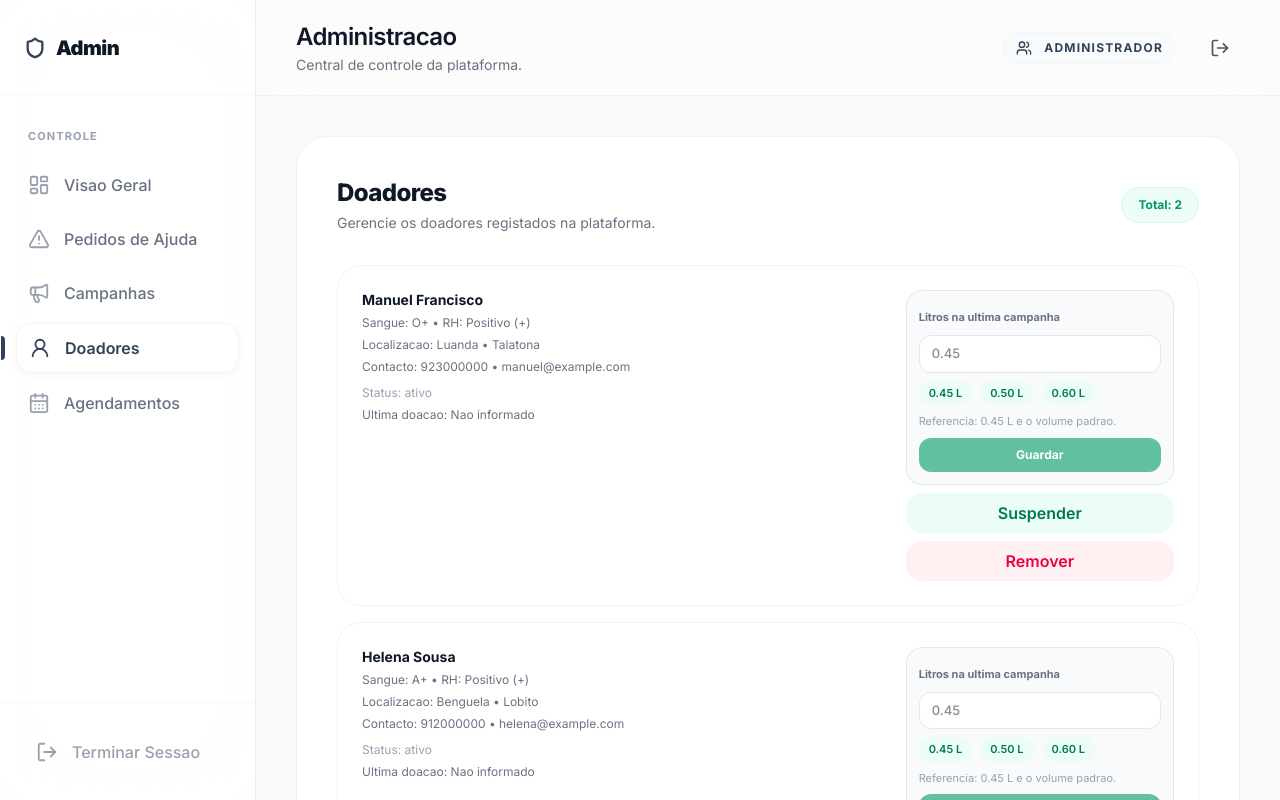
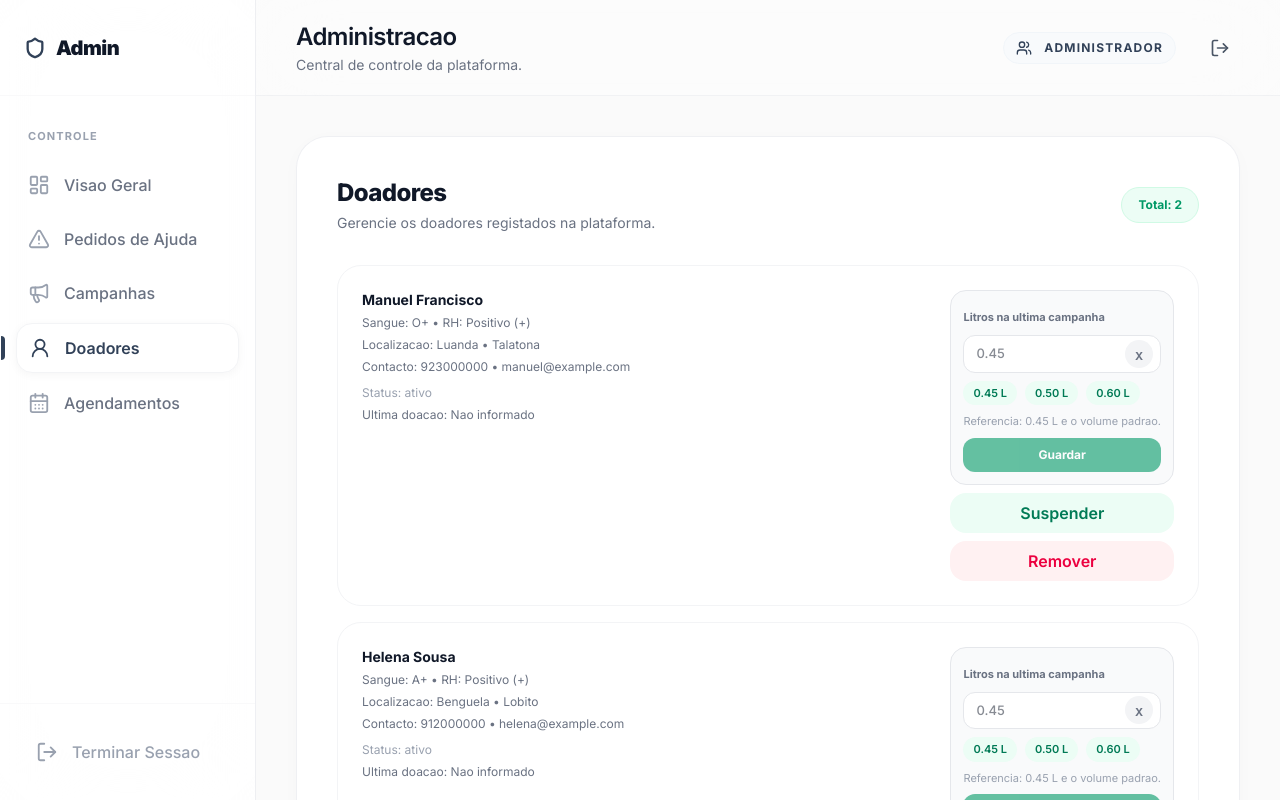
Before and after one commit to GracianoNetoo/helpblood-project, a Vue app: page /admin in a window 1280 px wide. Both pictures are taken after a click on the button "Doadores". Built offline with nearby package versions, Linux system fonts and the light colour scheme.

Commit message:
feat: adicionar botão para limpar valor de doação e melhorar layout do campo de entrada

```diff
--- a/src/admin/AdminDashboard.vue
+++ b/src/admin/AdminDashboard.vue
@@ -688,6 +688,7 @@ const addCampaign = () => {
                   <div class="flex flex-col gap-2 min-w-55">
                     <div class="bg-gray-50 border border-gray-200 rounded-2xl p-3">
                       <label class="text-[11px] font-bold text-gray-500">Litros na ultima campanha</label>
+                      <div class="relative mt-2">
                         <input
                           :value="getDonationDraftValue(donor.id, formatLiters(donor.lastDonationLiters))"
                           @focus="ensureDonationDraft(donor.id)"
@@ -697,8 +698,17 @@ const addCampaign = () => {
                           :max="donationMax"
                           :step="donationStep"
                           placeholder="0.45"
-                        class="mt-2 w-full bg-white border border-gray-200 text-gray-900 text-[13px] rounded-xl px-3 py-2 focus:outline-none focus:ring-2 focus:ring-emerald-500/20 focus:border-emerald-500 transition-all font-medium"
+                          class="w-full bg-white border border-gray-200 text-gray-900 text-[13px] rounded-xl pl-3 pr-10 py-2 focus:outline-none focus:ring-2 focus:ring-emerald-500/20 focus:border-emerald-500 transition-all font-medium"
                         />
+                        <button
+                          type="button"
+                          @click="donationDrafts[donor.id] = ''; donationTouched[donor.id] = true"
+                          class="absolute right-2 top-1/2 -translate-y-1/2 w-7 h-7 rounded-full bg-gray-100 text-gray-500 hover:text-gray-700 hover:bg-gray-200 transition-colors"
+                          aria-label="Limpar valor"
+                        >
+                          <span class="text-[11px] font-bold">X</span>
+                        </button>
+                      </div>
                       <div class="mt-2 flex flex-wrap gap-2">
                         <button @click="applyDonationPreset(donor.id, 0.45)" class="px-2.5 py-1 rounded-full text-[11px] font-semibold bg-emerald-50 text-emerald-700 hover:bg-emerald-100">0.45 L</button>
                         <button @click="applyDonationPreset(donor.id, 0.5)" class="px-2.5 py-1 rounded-full text-[11px] font-semibold bg-emerald-50 text-emerald-700 hover:bg-emerald-100">0.50 L</button>
```
Lines whose indentation alone changed are shown as unchanged.
